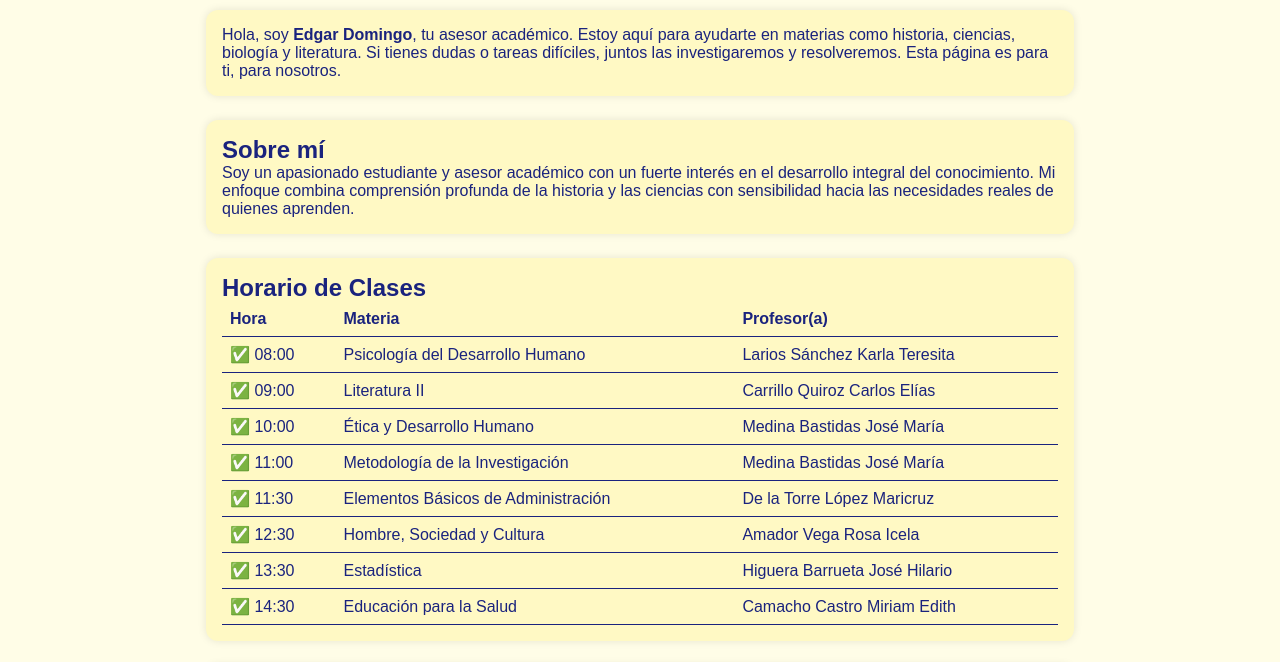
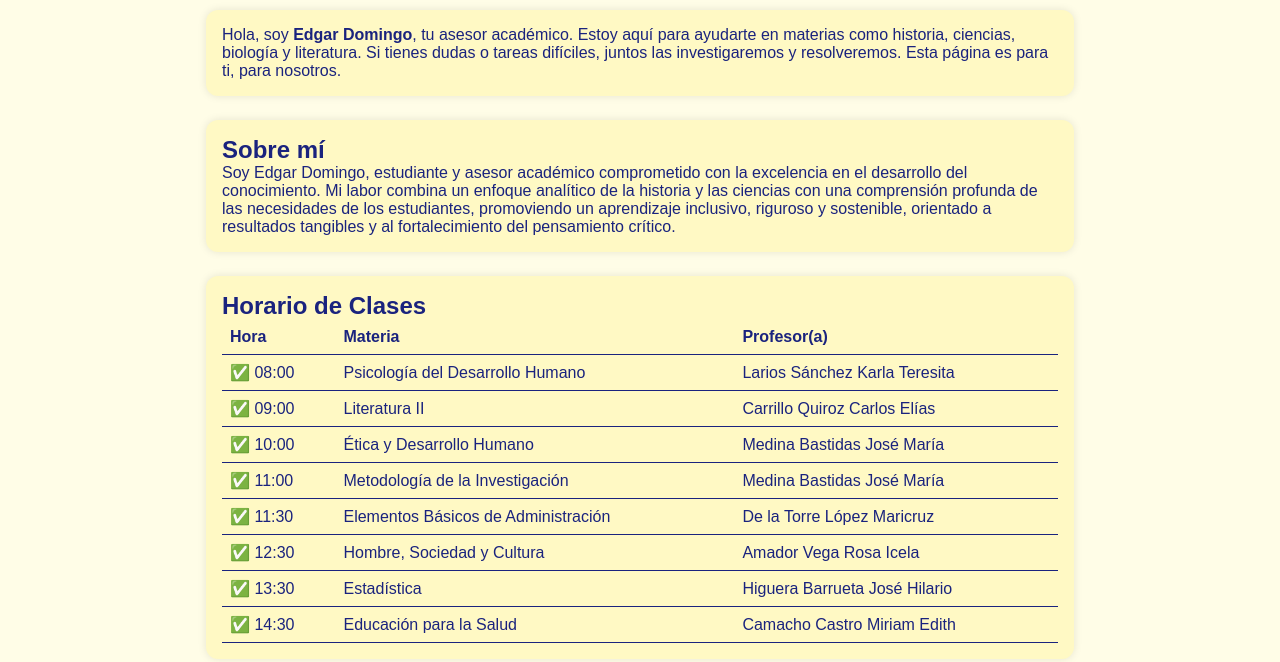
Before and after one commit to mazary/backend, a website: page index.html in a window 1280 px wide. Shown: the part 112-774 px from the top of the page. Drawn offline with Linux system fonts and the light colour scheme.

Commit message:
Update index.htmlf4e

```diff
--- a/index.html
+++ b/index.html
@@ -45,7 +45,7 @@
 
     <section id="sobre-mi">
       <h2>Sobre mí</h2>
-      <p>Soy un apasionado estudiante y asesor académico con un fuerte interés en el desarrollo integral del conocimiento. Mi enfoque combina comprensión profunda de la historia y las ciencias con sensibilidad hacia las necesidades reales de quienes aprenden.</p>
+      <p>Soy Edgar Domingo, estudiante y asesor académico comprometido con la excelencia en el desarrollo del conocimiento. Mi labor combina un enfoque analítico de la historia y las ciencias con una comprensión profunda de las necesidades de los estudiantes, promoviendo un aprendizaje inclusivo, riguroso y sostenible, orientado a resultados tangibles y al fortalecimiento del pensamiento crítico.</p>
     </section>
 
     <section id="horario">
```
